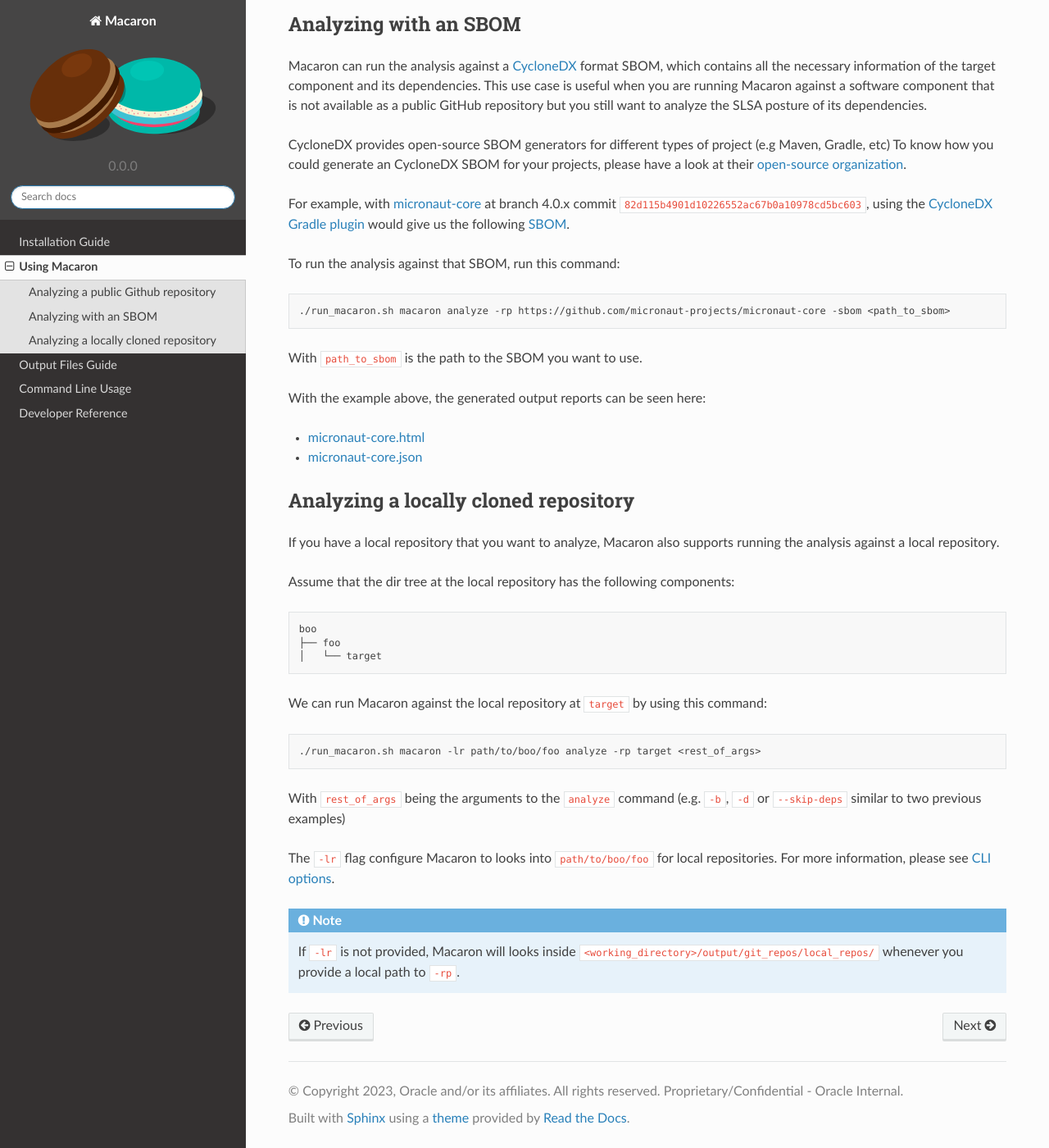
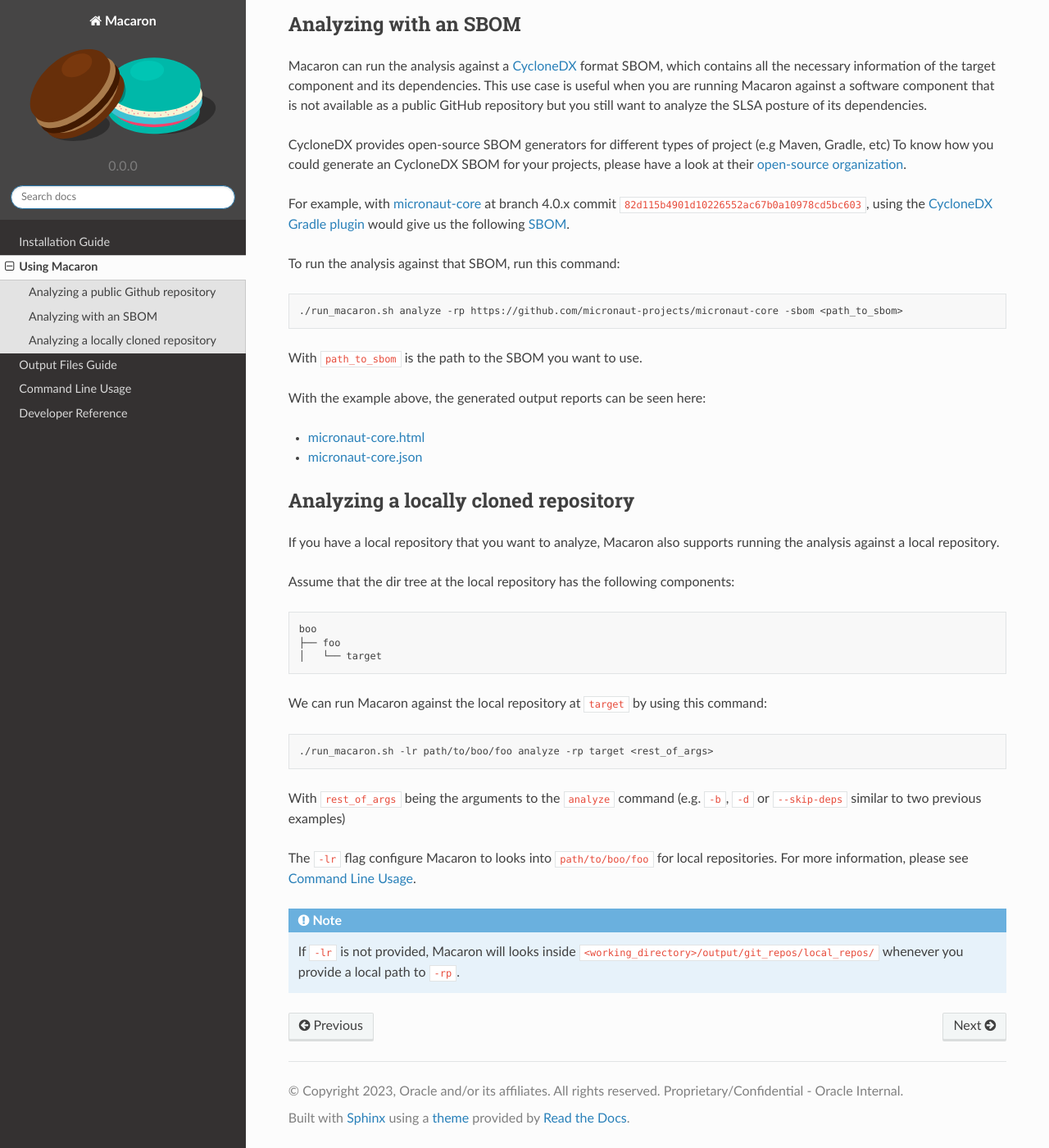
Before and after one commit to oracle/macaron, a Sphinx documentation site: the page built from docs/source/pages/using.rst, in a window 1280 px wide and 1400 px high, scrolled down 1352 px. Shown: the whole window at 82% size. Built offline with Sphinx 7.4.7 and the Read the Docs theme 2.0.0, drawn with Linux system fonts in a browser that asks for light colours; some of the changed text lies outside the part shown.

Commit message:
chore: address more PR comments
Signed-off-by: Trong Nhan Mai <trong.nhan.mai@oracle.com>

```diff
--- a/docs/source/pages/cli_usage/action_analyze.rst
+++ b/docs/source/pages/cli_usage/action_analyze.rst
@@ -64,4 +66,4 @@
 Environment
 -----------
 
-``GITHUB_TOKEN`` – The GitHub personal access token needed for Macaron to run the analysis. For more information on how to obtain a token for Macaron, please see instructions in :ref:`Prepare GitHub access token <prepare-github-token>`.
+``GITHUB_TOKEN`` – The GitHub personal access token is needed for to run the analysis. For more information on how to obtain a GitHub token, see instructions in :ref:`Prepare GitHub access token <prepare-github-token>`.
--- a/docs/source/pages/cli_usage/action_dump_defaults.rst
+++ b/docs/source/pages/cli_usage/action_dump_defaults.rst
@@ -6,7 +6,7 @@
 Description
 -----------
 
-Dumps the ``defaults.ini`` file to the output directory.
+Dumps the ``defaults.ini`` configuration file used by Macaron to the output directory. You can make changes to this configuration file and pass it to Macaron using the ``--defaults-path`` option. See :ref:`Analyze <analyze-action-cli>` for more information.
 
 -----
 Usage
--- a/docs/source/pages/cli_usage/index.rst
+++ b/docs/source/pages/cli_usage/index.rst
@@ -7,8 +7,7 @@
 Command Line Usage
 ==================
 
-You could use the bash script ``run_macaron.sh`` we provided to run Macaron as a Docker image (For more information on how to get this script, please see :ref:`Download Macaron <download-macaron>`).
-
+Use the bash script ``run_macaron.sh`` to run Macaron as a Docker container (for more information on how to get this script, please see :ref:`Download <download-macaron>`).
 
 -----
 Usage
--- a/docs/source/pages/installation.rst
+++ b/docs/source/pages/installation.rst
@@ -43,7 +43,7 @@
 
 .. note:: In the first execution, this script will download the Macaron Docker image from ``ghcr.io/oracle-samples/macaron`` which can take some time. However, the next time you run it, the docker image available on your local host will be used.
 
-.. note:: By default, ``latest`` is used as the tag for the downloaded image. You could specify the tag you want to run by assigning the environment variable ``MACARON_IMAGE_TAG``. For example to run Macaron v0.1: ``MACARON_IMAGE_TAG=0.1 && ./run_macaron.sh macaron --help``
+.. note:: By default, ``latest`` is used as the tag for the downloaded image. You can choose a specific tag by assigning the environment variable ``MACARON_IMAGE_TAG``. For example to run Macaron v0.1.0 run: ``MACARON_IMAGE_TAG=v0.1.0 && ./run_macaron.sh --help``
 
 .. _prepare-github-token:
 
--- a/docs/source/pages/using.rst
+++ b/docs/source/pages/using.rst
@@ -19,7 +19,7 @@
 
 .. code-block:: shell
 
-  ./run_macaron.sh macaron analyze -rp <repo_path>
+  ./run_macaron.sh analyze -rp <repo_path>
 
 With ``repo_path`` being the remote path to your target repository.
 
@@ -27,13 +27,13 @@
 
 .. code-block:: shell
 
-  ./run_macaron.sh macaron analyze -rp <repo_path> -b <branch_name> -d <digest>
+  ./run_macaron.sh analyze -rp <repo_path> -b <branch_name> -d <digest>
 
 For example, to analyze the SLSA posture of `micronaut-core <https://github.com/micronaut-projects/micronaut-core>`_ at branch 4.0.x and commit ``82d115b4901d10226552ac67b0a10978cd5bc603`` we could use the following command:
 
 .. code-block:: shell
 
-  ./run_macaron.sh macaron analyze -rp https://github.com/micronaut-projects/micronaut-core -b 4.0.x -d 82d115b4901d10226552ac67b0a10978cd5bc603
+  ./run_macaron.sh analyze -rp https://github.com/micronaut-projects/micronaut-core -b 4.0.x -d 82d115b4901d10226552ac67b0a10978cd5bc603
 
 .. note:: Macaron automatically detects and analyzes **direct** dependencies for Java Maven and Gradle projects. This process might take a while and can be skipped by using the ``--skip-deps`` option.
 
@@ -41,7 +41,7 @@
 
 .. code-block:: shell
 
-  ./run_macaron.sh macaron analyze -rp https://github.com/micronaut-projects/micronaut-core -b 4.0.x -d 82d115b4901d10226552ac67b0a10978cd5bc603 --skip-deps
+  ./run_macaron.sh analyze -rp https://github.com/micronaut-projects/micronaut-core -b 4.0.x -d 82d115b4901d10226552ac67b0a10978cd5bc603 --skip-deps
 
 .. note:: During the analysis, Macaron would generate report files into the output directory in the current workspace. To understand the structure of this directory please see :ref:`Output Files Guide <output_files_guide>`.
 
@@ -67,7 +67,7 @@
 
 .. code-block:: shell
 
-  ./run_macaron.sh macaron analyze -rp https://github.com/micronaut-projects/micronaut-core -sbom <path_to_sbom>
+  ./run_macaron.sh analyze -rp https://github.com/micronaut-projects/micronaut-core -sbom <path_to_sbom>
 
 With ``path_to_sbom`` is the path to the SBOM you want to use.
 
@@ -94,10 +94,10 @@
 
 .. code-block:: shell
 
-  ./run_macaron.sh macaron -lr path/to/boo/foo analyze -rp target <rest_of_args>
+  ./run_macaron.sh -lr path/to/boo/foo analyze -rp target <rest_of_args>
 
 With ``rest_of_args`` being the arguments to the ``analyze`` command (e.g. ``-b``, ``-d`` or ``--skip-deps`` similar to two previous examples)
 
-The ``-lr`` flag configure Macaron to looks into ``path/to/boo/foo`` for local repositories. For more information, please see :ref:`CLI options <cli-usage>`.
+The ``-lr`` flag configure Macaron to looks into ``path/to/boo/foo`` for local repositories. For more information, please see :ref:`Command Line Usage <cli-usage>`.
 
 .. note:: If ``-lr`` is not provided, Macaron will looks inside ``<working_directory>/output/git_repos/local_repos/`` whenever you provide a local path to ``-rp``.
```
Also changed, not shown: other parts of docs/source/pages/cli_usage/action_analyze.rst (+3 -1 lines), other parts of docs/source/pages/installation.rst (+2 -2 lines), other parts of docs/source/pages/using.rst (+1 -1 lines).
